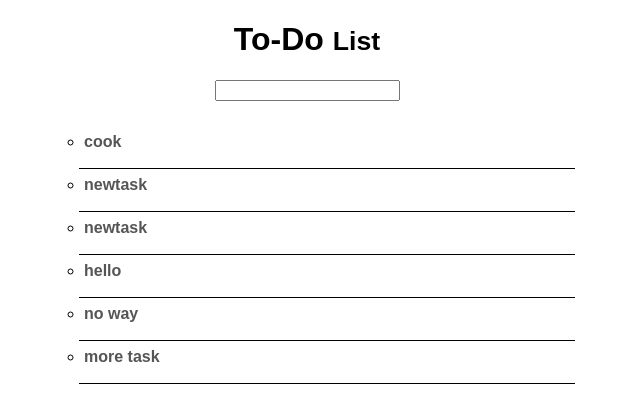
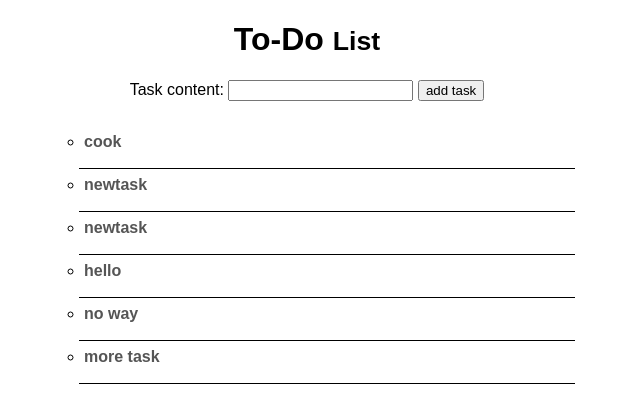
Before and after one commit to Vincent-Maret/TP_Django, a Django app: page /todo/ in a window 1280 px wide. Shown: the top 420 px of the page, without its empty margins (333-973 px from the left). Run offline with Django 3.2, Linux system fonts and the light colour scheme; data comes from the database, SQL or seed files in the repository; both versions use the stored data as it was after the commit.

Commit message:
working form to add task

```diff
--- a/TP_Django/todo/templates/todo/index.html
+++ b/TP_Django/todo/templates/todo/index.html
@@ -13,7 +13,10 @@
     <h1>To-Do <small>List</small></h1>
 
     <form action="{% url 'todo:addTask' %}" method="post">
-      <input type="text" name="addTask">
+      {% csrf_token %}
+      <label for="NewTask">Task content:</label>
+      <input type="text" name="newTask" id="NewTask">
+      <input type="submit" value="add task">
     </form>
   </div>
 
--- a/TP_Django/todo/views.py
+++ b/TP_Django/todo/views.py
@@ -2,6 +2,7 @@
 from django.shortcuts import render
 from django.http import HttpResponseRedirect
 from django.urls import reverse
+from django.utils import timezone
 from .models import Task
 
 
@@ -20,4 +21,7 @@ def edit(request, task_id):
 
 def add_task(request):
     '''Add a task in database'''
+    task_content = request.POST['newTask']
+    new_task = Task(content=task_content, created_date=timezone.now())
+    new_task.save()
     return HttpResponseRedirect(reverse('todo:index'))
```
Also changed, not shown: TP_Django/db.sqlite3.
